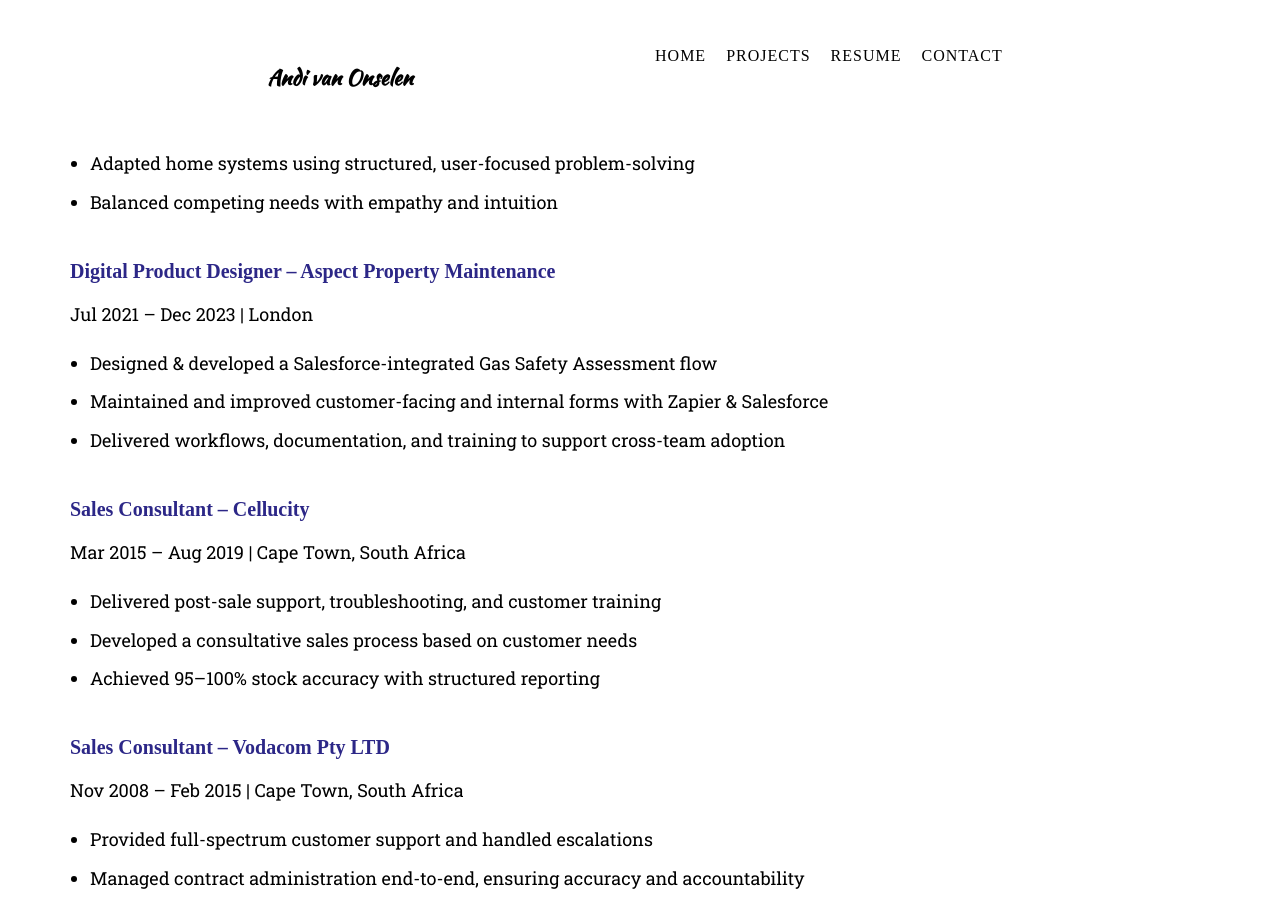
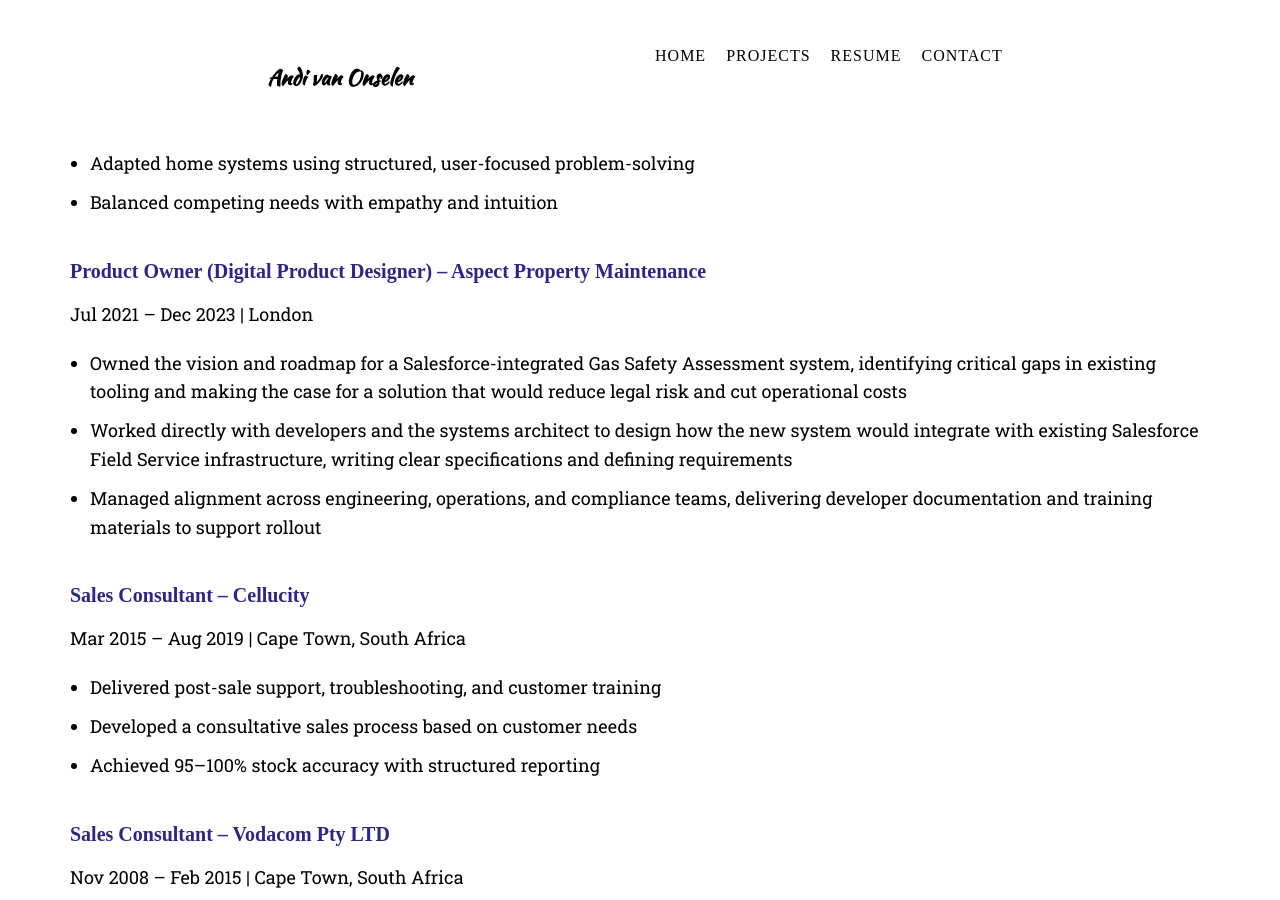
Before and after one commit to CardinisCode/cardiniscode.github.io, a Jekyll site: the page built from resume.html, in a window 1280 px wide and 900 px high, scrolled down 2173 px. Built offline with Jekyll 4.4.1, drawn with Linux system fonts in a browser that asks for light colours; some web fonts are replaced; comment, search, counter and statistics services are not loaded; some of the changed text lies outside the part shown.

Commit message:
Update to Resume job role and Aspect job details.

```diff
--- a/resume.html
+++ b/resume.html
@@ -13,7 +13,7 @@ canonical: "https://www.andreafolgado.com/resume.html"
         <div class="row">
             <div class="col-lg-12 text-center">
                 <h1 style="color: #000; font-size: 48px; margin-bottom: 30px;">Andi van Onselen (nee Folgado)</h1>
-                <h2 style="color: #333; font-size: 24px; margin-bottom: 30px;">Software Engineer & UX Designer</h2>
+                <h2 style="color: #333; font-size: 24px; margin-bottom: 30px;">Product Owner</h2>
             </div>
         </div>
 
@@ -110,12 +110,12 @@ canonical: "https://www.andreafolgado.com/resume.html"
                 </div>
 
                 <div style="margin-bottom: 40px;">
-                    <h4 style="color: #000; font-size: 22px; margin-bottom: 5px;">Digital Product Designer – Aspect Property Maintenance</h4>
+                    <h4 style="color: #000; font-size: 22px; margin-bottom: 5px;">Product Owner (Digital Product Designer) – Aspect Property Maintenance</h4>
                     <p style="color: #666; font-size: 16px; margin-bottom: 15px;">Jul 2021 – Dec 2023 | London</p>
                     <ul style="color: #333; font-size: 16px; line-height: 1.6; margin-bottom: 10px; padding-left: 20px;">
-                        <li>Designed & developed a Salesforce-integrated Gas Safety Assessment flow</li>
-                        <li>Maintained and improved customer-facing and internal forms with Zapier & Salesforce</li>
-                        <li>Delivered workflows, documentation, and training to support cross-team adoption</li>
+                        <li>Owned the vision and roadmap for a Salesforce-integrated Gas Safety Assessment system, identifying critical gaps in existing tooling and making the case for a solution that would reduce legal risk and cut operational costs</li>
+                        <li>Worked directly with developers and the systems architect to design how the new system would integrate with existing Salesforce Field Service infrastructure, writing clear specifications and defining requirements</li>
+                        <li>Managed alignment across engineering, operations, and compliance teams, delivering developer documentation and training materials to support rollout</li>
                     </ul>
                 </div>
 
```
